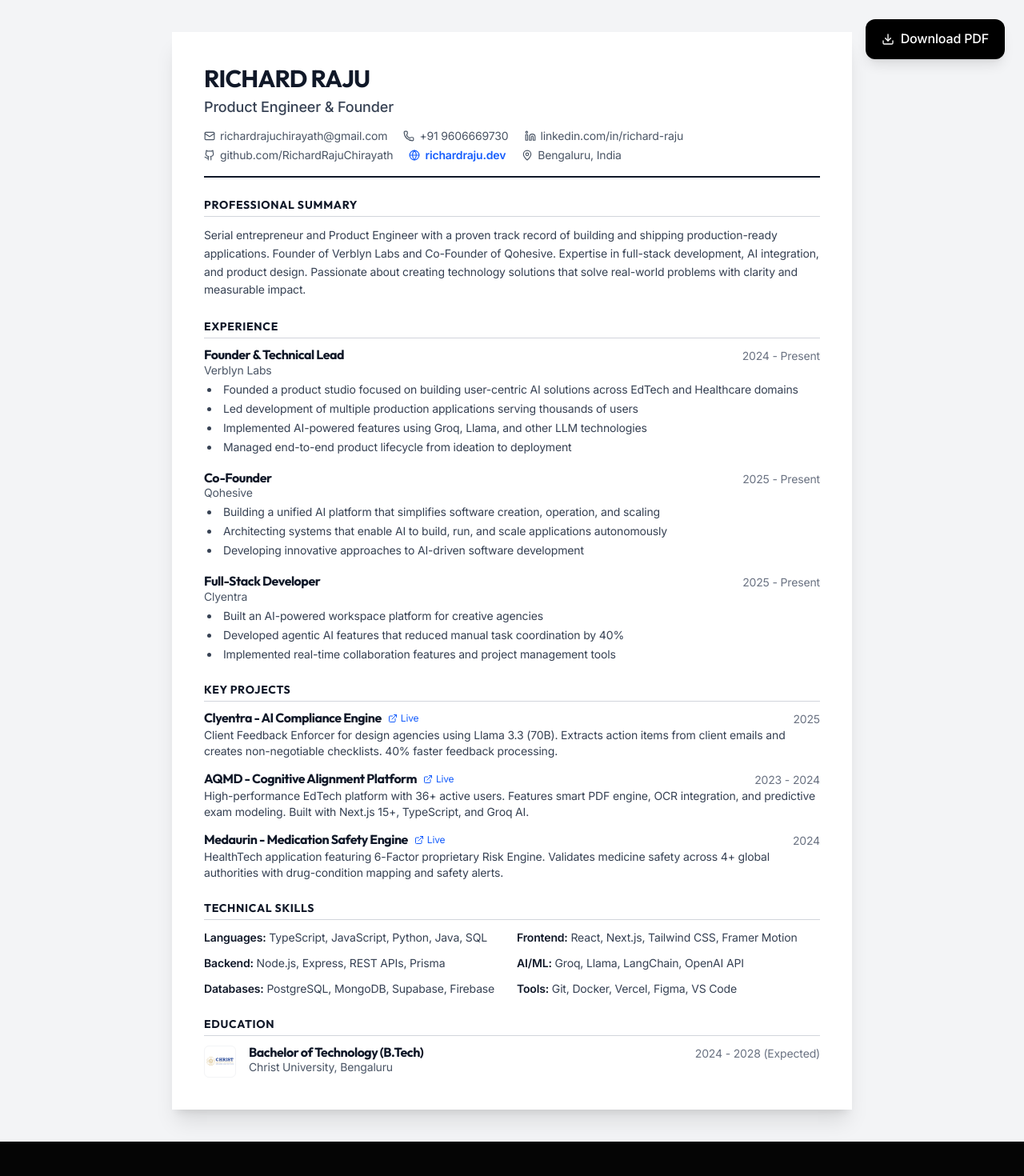
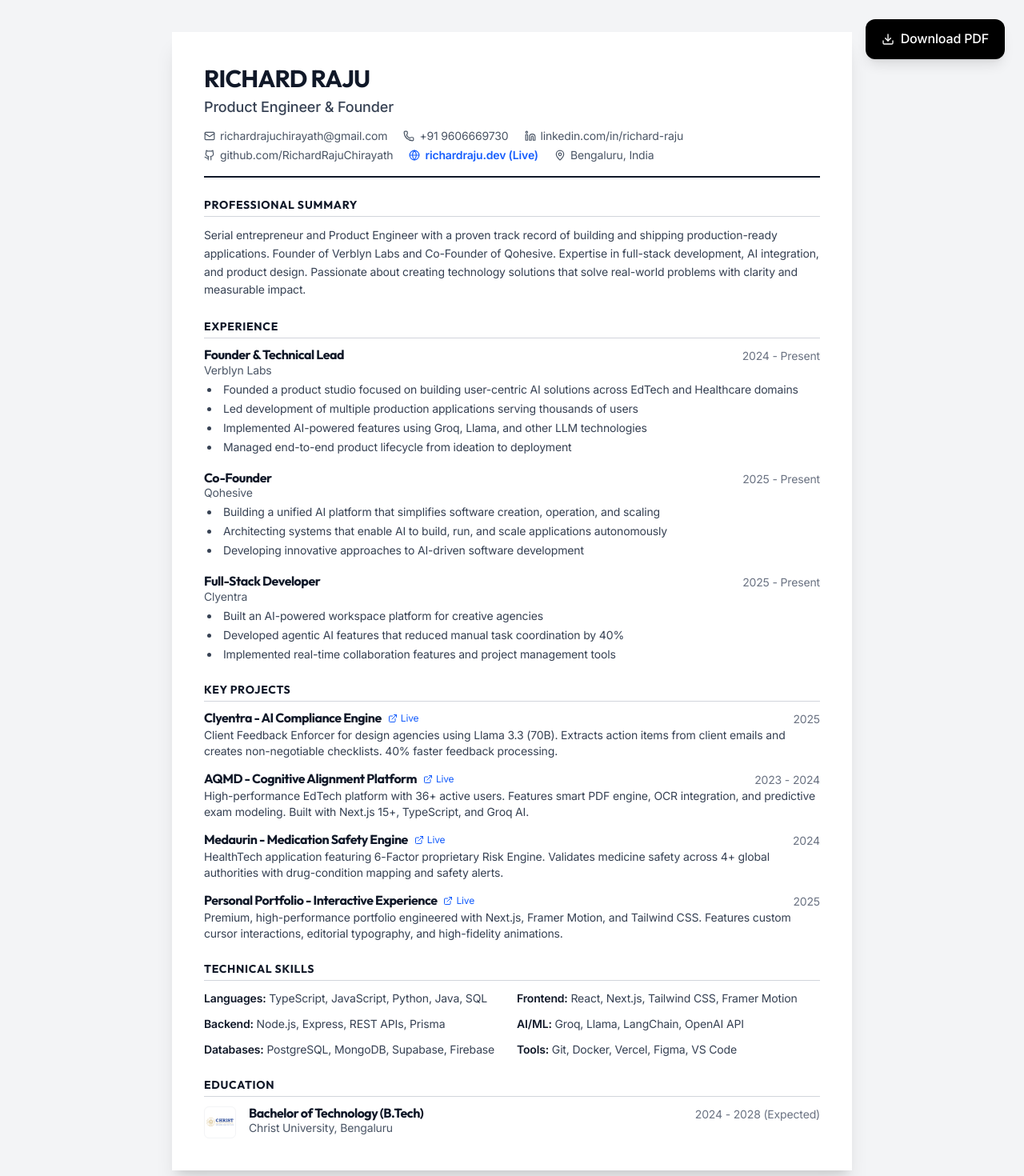
Before and after one commit to RichardRajuChirayath/Portfolio-, a Next.js app: page /resume in a window 1280 px wide. Shown: the top 1470 px of the page at 80% size. Before the commit the page ends 1427 px from the top, so only its background shows below. Built offline with nearby package versions, Linux system fonts and the light colour scheme.

Commit message:
Add portfolio as a project in resume and update live link

```diff
--- a/src/components/Resume.tsx
+++ b/src/components/Resume.tsx
@@ -54,9 +54,9 @@
                                     <Github className="w-3.5 h-3.5" />
                                     github.com/RichardRajuChirayath
                                 </a>
-                                <a href="https://richardraju.dev" target="_blank" className="flex items-center gap-1.5 hover:text-gray-900 font-semibold text-blue-600">
+                                <a href="https://portfolio-amber-six-58.vercel.app/" target="_blank" className="flex items-center gap-1.5 hover:text-gray-900 font-semibold text-blue-600">
                                     <Globe className="w-3.5 h-3.5" />
-                                    richardraju.dev
+                                    richardraju.dev (Live)
                                 </a>
                                 <span className="flex items-center gap-1.5">
                                     <MapPin className="w-3.5 h-3.5" />
@@ -189,6 +189,22 @@
                                         HealthTech application featuring 6-Factor proprietary Risk Engine. Validates medicine safety across 4+ global authorities with drug-condition mapping and safety alerts.
                                     </p>
                                 </div>
+
+                                <div>
+                                    <div className="flex justify-between items-start">
+                                        <div className="flex items-center gap-2">
+                                            <h3 className="font-bold text-gray-900">Personal Portfolio - Interactive Experience</h3>
+                                            <a href="https://portfolio-amber-six-58.vercel.app/" target="_blank" className="text-blue-600 hover:underline text-xs flex items-center gap-1">
+                                                <ExternalLink className="w-3 h-3" />
+                                                Live
+                                            </a>
+                                        </div>
+                                        <span className="text-sm text-gray-500">2025</span>
+                                    </div>
+                                    <p className="text-sm text-gray-700">
+                                        Premium, high-performance portfolio engineered with Next.js, Framer Motion, and Tailwind CSS. Features custom cursor interactions, editorial typography, and high-fidelity animations.
+                                    </p>
+                                </div>
                             </div>
                         </section>
 
```
